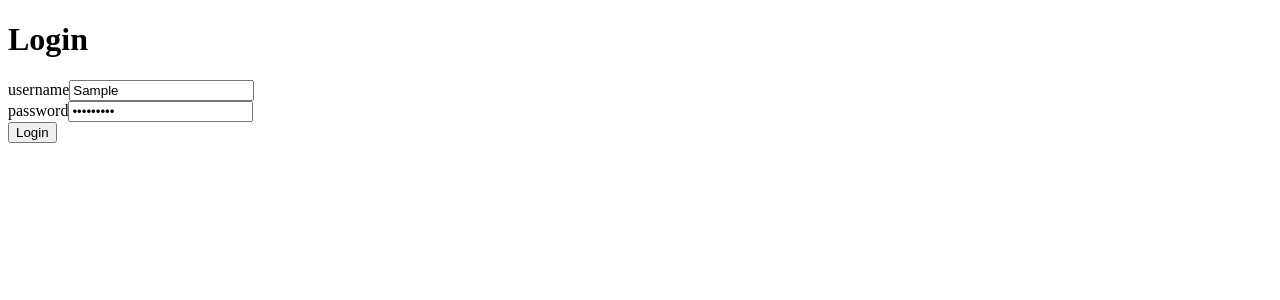
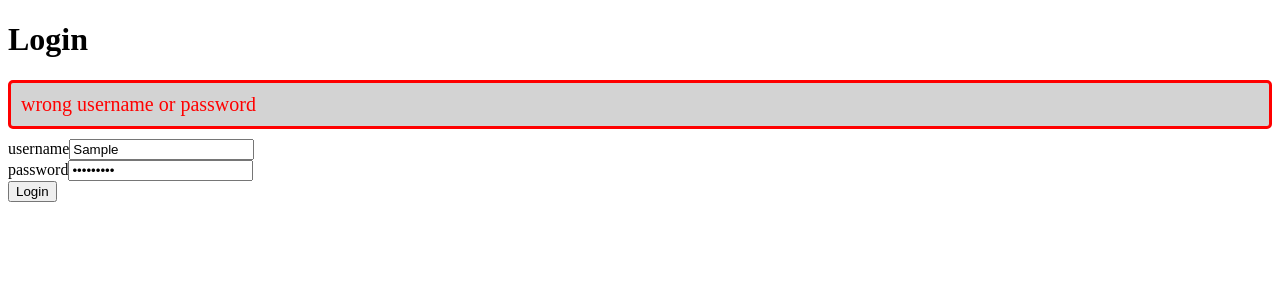
Before and after one commit to AlonHalali/fullstack-open, a React (Vite) app in the folder part5/blogapp/frontend/: page / in a window 1280 px wide. Both pictures are taken after typing "Sample", "Sample123" into the empty fields and a click on the button "Login". Shown: the top 300 px of the page. Built offline with nearby package versions, Linux system fonts and the light colour scheme; no server answers.

Commit message:
Completing Exercise 5.4 – Completing the part5a

```diff
--- a/part5/blogapp/frontend/src/App.jsx
+++ b/part5/blogapp/frontend/src/App.jsx
@@ -2,6 +2,7 @@ import { useState, useEffect } from 'react'
 
 import Blogs from './components/Blogs'
 import LoginForm from './components/LoginForm'
+import Notification from './components/Notification'
 
 import blogService from './services/blogs'
 import loginService from './services/login'
@@ -9,6 +10,7 @@ import loginService from './services/login'
 const App = () => {
   const [blogs, setBlogs] = useState([])
   const [user, setUser] = useState(null)
+  const [notification, setNotification] = useState({ message: null })
 
   useEffect(() => {
     blogService.getAll().then((blogs) => setBlogs(blogs))
@@ -23,6 +25,13 @@ const App = () => {
     }
   }, [])
 
+  const notifyWith = (message, isError = false) => {
+    setNotification({ message, isError })
+    setTimeout(() => {
+      setNotification({ message: null })
+    }, 5000)
+  }
+
   const handleLogin = async (credentials) => {
     try {
       const user = await loginService.login(credentials)
@@ -31,7 +40,7 @@ const App = () => {
       setUser(user)
       return true
     } catch {
-      console.error('wrong credentials')
+      notifyWith('wrong username or password', true)
       return false
     }
   }
@@ -41,21 +50,26 @@ const App = () => {
 
     window.localStorage.removeItem('loggedBlogappUser')
     setUser(null)
+
+    notifyWith(`Logout successful!`)
   }
 
   const handleAddBlog = async (newBlog) => {
     try {
       const savedBlog = await blogService.create(newBlog)
       setBlogs(blogs.concat(savedBlog))
+      notifyWith(`a new blog ${savedBlog.title} by ${savedBlog.author} added`)
       return true
-    } catch (exception) {
-      console.error('failed to create blog', exception)
+    } catch {
+      notifyWith('failed to create blog', true)
       return false
     }
   }
 
   return (
     <>
+      {user ? <h1>Blogs</h1> : <h1>Login</h1>}
+      <Notification notification={notification} />
       {user ? (
         <Blogs
           blogs={blogs}
--- a/part5/blogapp/frontend/src/components/Blogs.jsx
+++ b/part5/blogapp/frontend/src/components/Blogs.jsx
@@ -3,7 +3,6 @@ import BlogForm from './BlogForm'
 
 const Blogs = ({ blogs, userName, handleLogout, handleAddBlog }) => (
   <div>
-    <h2>blogs</h2>
     {userName && (
       <div>
         {userName} logged in <button onClick={handleLogout}>logout</button>
--- a/part5/blogapp/frontend/src/components/LoginForm.jsx
+++ b/part5/blogapp/frontend/src/components/LoginForm.jsx
@@ -14,7 +14,6 @@ const LoginForm = ({ handleLogin }) => {
   }
   return (
     <div>
-      <h1>Login</h1>
       <form onSubmit={handleSubmit}>
         <div>
           <label>
--- /dev/null
+++ b/part5/blogapp/frontend/src/components/Notification.jsx
@@ -0,0 +1,19 @@
+const Notification = ({ notification }) => {
+  const { message, isError } = notification
+
+  if (!message) return null
+
+  const style = {
+    color: isError ? 'red' : 'green',
+    backgroundColor: 'lightgrey',
+    fontSize: 20,
+    borderStyle: 'solid',
+    borderRadius: 5,
+    padding: 10,
+    marginBottom: 10,
+  }
+
+  return <div style={style}>{message}</div>
+}
+
+export default Notification
```
